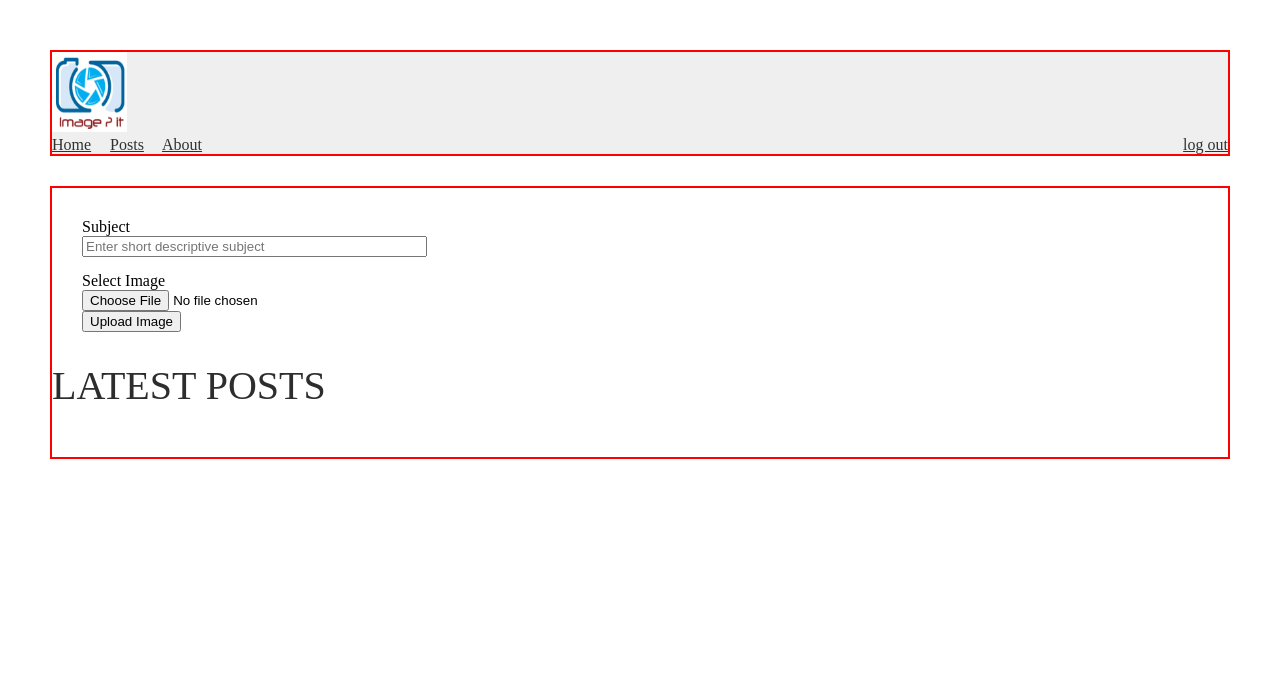
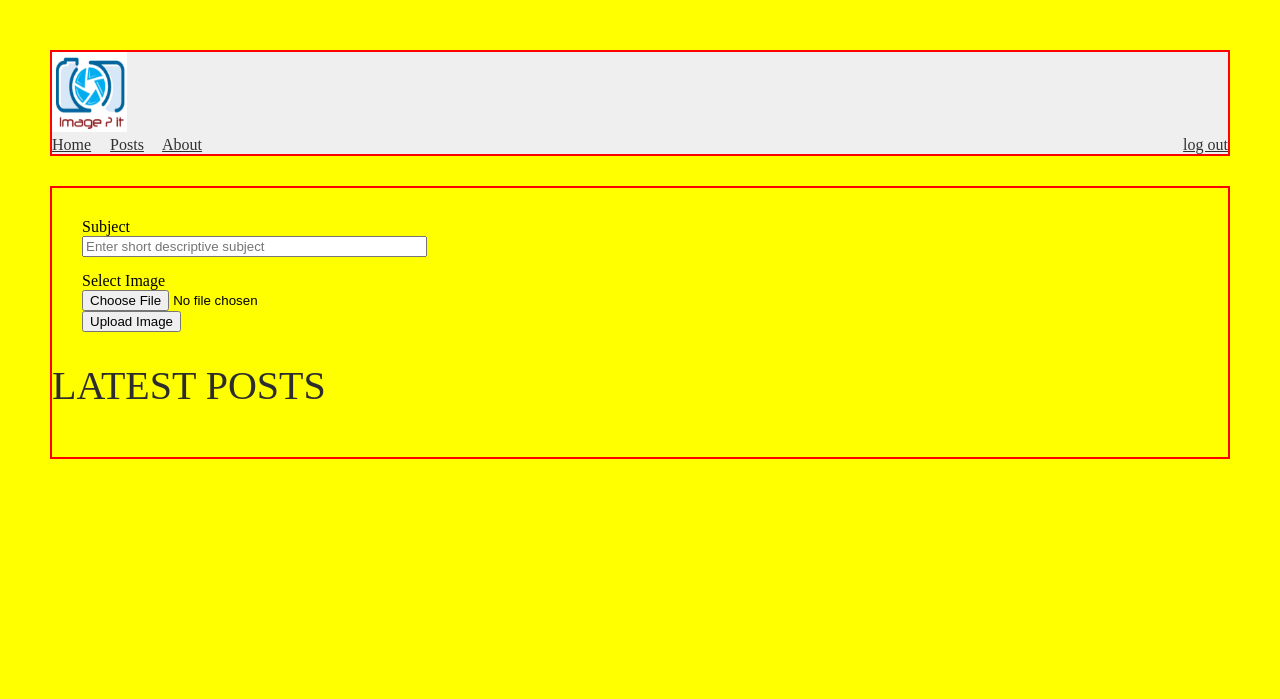
Before and after one commit to bamusasoft/ImageIt, a PHP site: page /Home.php in a window 1280 px wide. Shown: the top 699 px of the page. Run offline with PHP 8.4, Linux system fonts and the light colour scheme; the visitor is signed in with stand-in values (Sample User, id 1).

Commit message:
change color of background

```diff
--- a/ImageIt/ImageIt/Style/MasterStyle.css
+++ b/ImageIt/ImageIt/Style/MasterStyle.css
@@ -1,5 +1,6 @@
 body {
     margin: 50px;
+	background: Yellow;
 }
 
 h1, h2, h3 {
```
